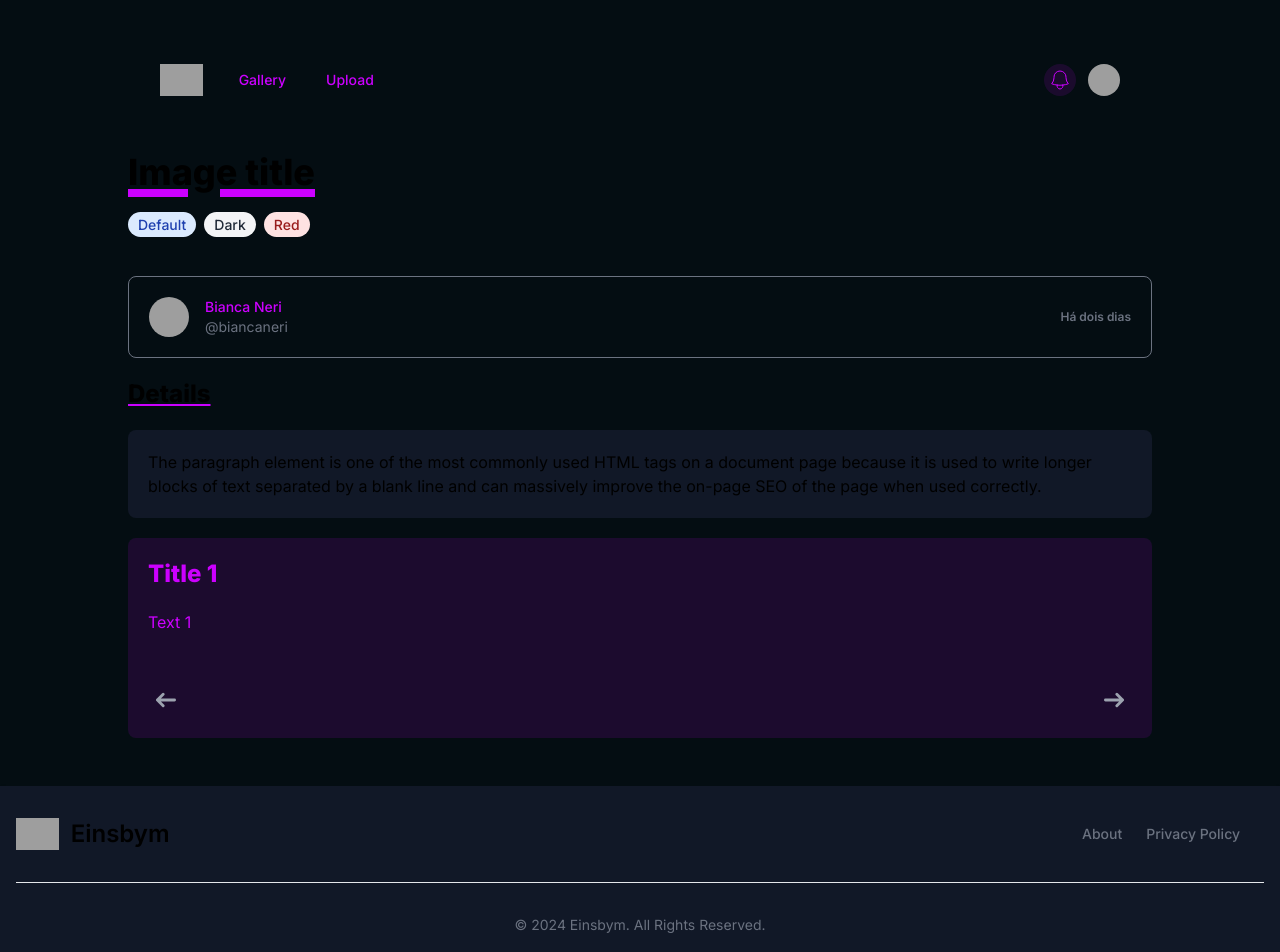
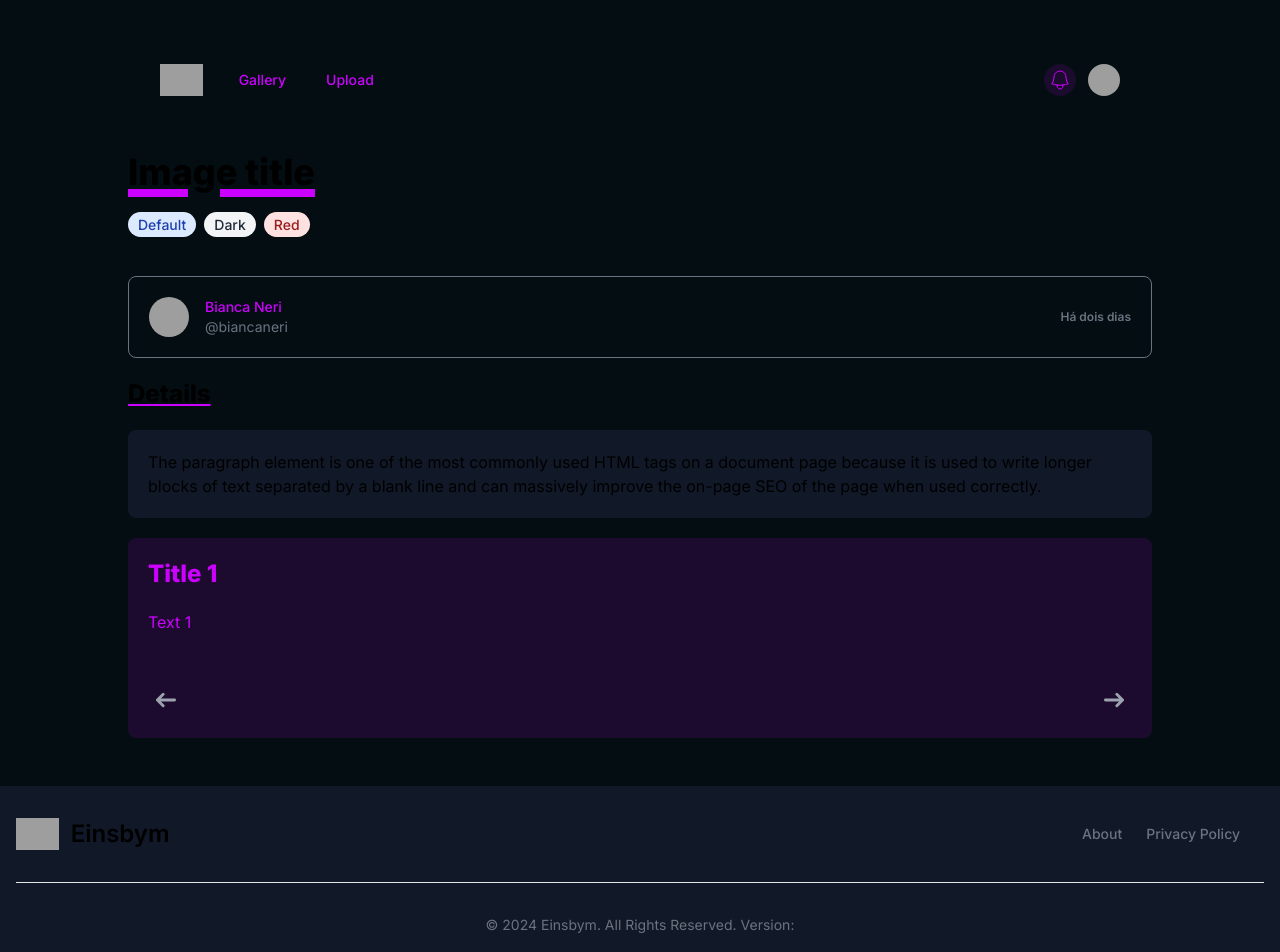
Before and after one commit to einsbym/einsbym-ui, a Next.js app: page /view-image in a window 1280 px wide. Shown: the top 952 px of the page. Built offline with nearby package versions, Linux system fonts and the light colour scheme; grey boxes are pictures that could not be loaded.

Commit message:
refactor: get values from environment variables

```diff
--- a/src/components/footer.tsx
+++ b/src/components/footer.tsx
@@ -1,5 +1,6 @@
 export default function Footer() {
-    const date = new Date();
+    const currentYear = new Date().getFullYear();
+    const appVersion = process.env.NEXT_PUBLIC_APP_VERSION || ""
 
     return (
         <footer className="shadow bg-gray-900 mt-10">
@@ -26,11 +27,11 @@ export default function Footer() {
                 </div>
                 <hr className="my-6 border-gray-200 sm:mx-auto dark:border-gray-700 lg:my-8" />
                 <span className="block text-sm text-gray-500 sm:text-center dark:text-gray-400">
-                    © {date.getFullYear()}{' '}
+                    © {currentYear}{' '}
                     <a href="/" className="hover:text-[#cc00ff]">
                         Einsbym
                     </a>
-                    . All Rights Reserved.
+                    . All Rights Reserved. Version: {appVersion}
                 </span>
             </div>
         </footer>
```
